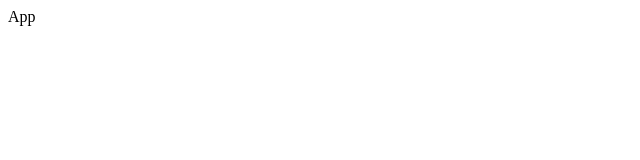
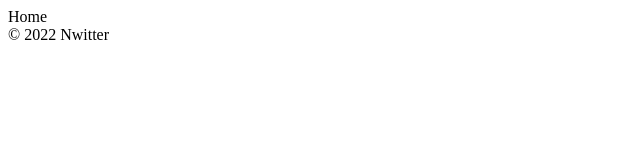
Before and after one commit to Ahaewon0509/nwitter, a React (Create React App) app: page / in a window 1280 px wide. Shown: the top 160 px of the page, without its empty margins (0-640 px from the left). Built offline with nearby package versions, Linux system fonts and the light colour scheme.

Commit message:
plus code

```diff
--- a/package.json
+++ b/package.json
@@ -9,7 +9,7 @@
     "firebase": "^9.6.10",
     "react": "^17.0.2",
     "react-dom": "^17.0.2",
-    "react-router-dom": "^6.2.2",
+    "react-router-dom": "^5.2.0",
     "react-scripts": "5.0.0",
     "web-vitals": "^2.1.4"
   },
--- a/src/components/App.js
+++ b/src/components/App.js
@@ -1,7 +1,13 @@
+import { useState } from "react";
+import AppRouter from "./Router";
 
 function App() {
+  const [isLoggedIn, setIsLoggedIn] = useState(false);
   return (
-    <div>App</div>
+    <>
+    <AppRouter isLoggedIn={isLoggedIn} />
+    <footer>&copy; {new Date().getFullYear()} Nwitter</footer>
+    </>
   );
 }
 
--- a/src/components/Router.js
+++ b/src/components/Router.js
@@ -3,8 +3,8 @@ import { HashRouter as Router, Route, Switch } from "react-router-dom";
 import Auth from "../routes/Auth";
 import Home from "../routes/Home";
 
-const AppRouer = () => {
-    const [isLoggedIn, setIsLoggedIn] = useState(false);
+const AppRouter = () => {
+    const [isLoggedIn, setIsLoggedIn] = useState(true);
     return (
         <Router>
             <Switch>
```
Also changed, not shown: src/routes/Auth.js (renamed from src/components/routes/Auth.js), src/routes/EditProfile.js (renamed from src/components/routes/EditProfile.js), src/routes/Home.js (renamed from src/components/routes/Home.js), src/routes/Profile.js (renamed from src/components/routes/Profile.js), 2 other files (tests, documents, lock files or other folders).
